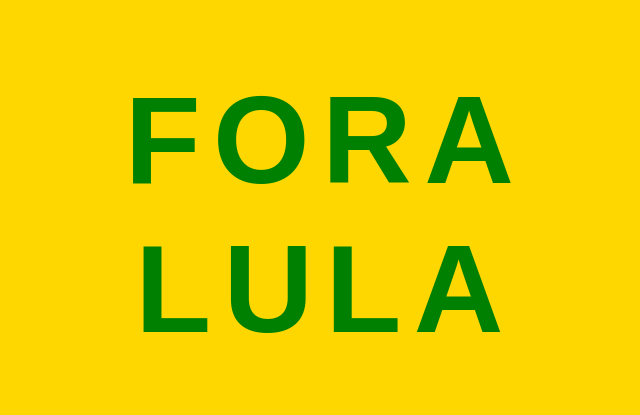
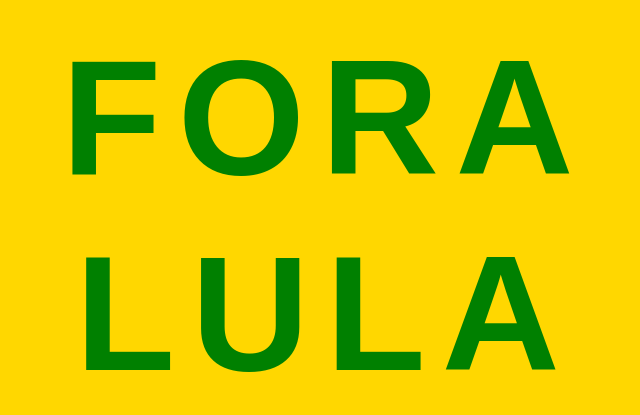
Before and after one commit to Fernandao-lssilva/mensagens, a plain HTML site: page index.html in a window 1280 px wide. Shown: the part 184-599 px from the top of the page, without its empty margins (314-954 px from the left). Drawn offline with Linux system fonts and the light colour scheme.

Commit message:
Update index.html

```diff
--- a/index.html
+++ b/index.html
@@ -21,7 +21,7 @@
       align-items: center;
       height: 100vh;
       text-align: center;
-      font-size: calc(7vw + 2rem); /* Tamanho dinâmico baseado na tela */
+      font-size: calc(10vw + 2rem); /* Tamanho dinâmico baseado na tela */
       line-height: 1.2;
     }
 
```
